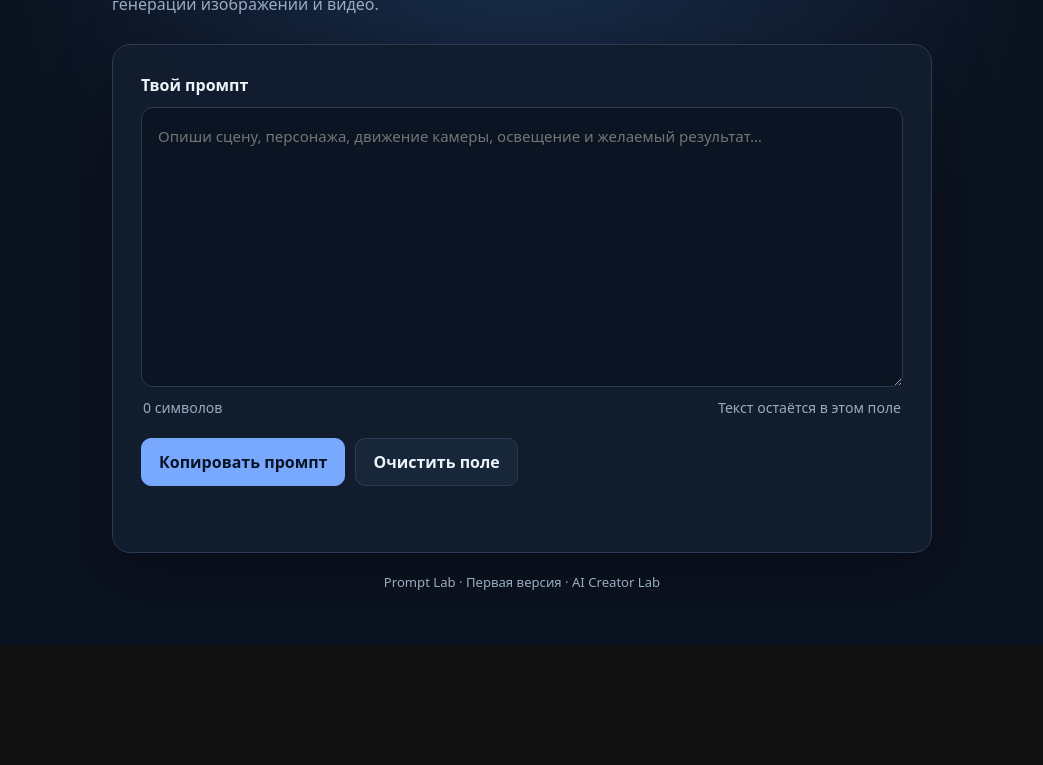
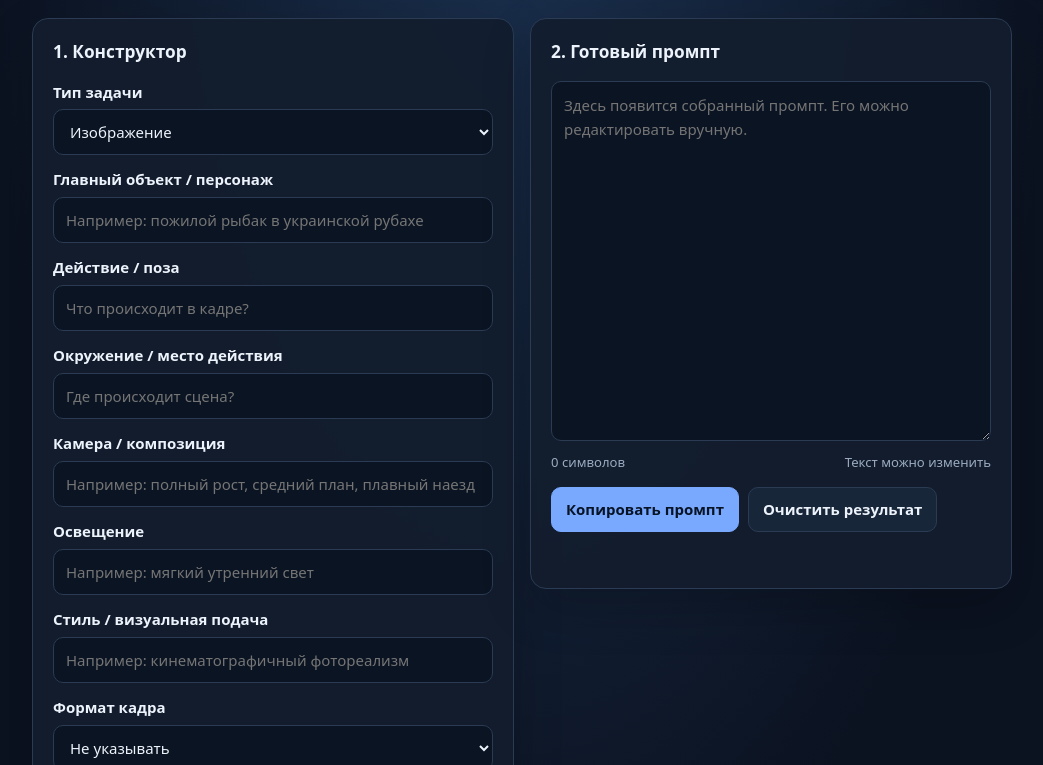
Before and after one commit to vladmirkiev-art/ai-creator-lab, a plain HTML site: page index.html in a window 1280 px wide. Shown: the part 174-939 px from the top of the page, without its empty margins (118-1161 px from the left). Before the commit the page ends 819 px from the top, so only its background shows below. Drawn offline with Linux system fonts and the light colour scheme.

Commit message:
Build structured Prompt Lab workspace

```diff
--- a/index.html
+++ b/index.html
@@ -4,55 +4,38 @@
   <meta charset="utf-8">
   <meta name="viewport" content="width=device-width, initial-scale=1">
   <meta name="theme-color" content="#101827">
+  <meta name="description" content="Prompt Lab — рабочее пространство AI Creator для создания и подготовки промптов.">
   <title>Prompt Lab — AI Creator</title>
   <style>
     :root {
       color-scheme: dark;
-      --bg: #0b1220;
-      --panel: #121d2e;
-      --panel-2: #18263a;
-      --text: #edf3fb;
-      --muted: #9aabc0;
-      --accent: #79a9ff;
-      --border: #2a3b53;
+      --bg:#0b1220; --panel:#121d2e; --panel2:#18263a; --text:#edf3fb;
+      --muted:#9aabc0; --accent:#79a9ff; --border:#2a3b53; --good:#9ed9b3;
     }
-    * { box-sizing: border-box; }
-    body {
-      margin: 0; min-height: 100vh; padding: 32px 18px;
-      background: radial-gradient(ellipse at top, #1b3150 0, var(--bg) 58%);
-      color: var(--text); font: 16px/1.5 system-ui, -apple-system, Segoe UI, sans-serif;
-    }
-    main { width: min(820px, 100%); margin: 0 auto; }
-    header { margin: 12px 0 28px; }
-    .eyebrow { color: var(--accent); font-size: .78rem; font-weight: 700; letter-spacing: .16em; text-transform: uppercase; }
-    h1 { margin: 8px 0; font-size: clamp(2rem, 7vw, 3.2rem); line-height: 1.08; }
-    .intro { color: var(--muted); max-width: 600px; }
-    .card { background: color-mix(in srgb, var(--panel) 94%, transparent); border: 1px solid var(--border); border-radius: 18px; padding: clamp(18px, 4vw, 28px); box-shadow: 0 18px 60px #0005; }
-    label { display: block; margin-bottom: 10px; font-weight: 650; }
-    textarea {
-      display: block; width: 100%; min-height: 280px; resize: vertical;
-      padding: 16px; border: 1px solid var(--border); border-radius: 12px;
-      background: #0b1422; color: var(--text); font: inherit; font-size: 15px; line-height: 1.6;
-      outline: none;
-    }
-    textarea:focus { border-color: var(--accent); box-shadow: 0 0 0 3px #79a9ff22; }
-    .meta { display: flex; justify-content: space-between; gap: 12px; margin: 10px 2px 20px; color: var(--muted); font-size: .88rem; }
-    .actions { display: flex; flex-wrap: wrap; gap: 10px; }
-    button {
-      border: 1px solid var(--border); border-radius: 10px; padding: 11px 17px;
-      color: var(--text); background: var(--panel-2); font: inherit; font-weight: 650;
-      cursor: pointer; transition: transform .15s, border-color .15s;
-    }
-    button:hover { border-color: var(--accent); transform: translateY(-1px); }
-    button.primary { background: var(--accent); color: #081426; border-color: var(--accent); }
-    button:focus-visible { outline: 3px solid #79a9ff88; outline-offset: 2px; }
-    #status { min-height: 24px; margin: 14px 2px 0; color: #9ed9b3; font-size: .9rem; }
-    footer { margin: 20px 4px; color: var(--muted); font-size: .82rem; text-align: center; }
-    @media (max-width: 520px) {
-      body { padding: 18px 12px; }
-      .actions button { flex: 1 1 100%; }
-      textarea { min-height: 240px; }
-    }
+    *{box-sizing:border-box}
+    body{margin:0;min-height:100vh;padding:28px 16px;background:radial-gradient(ellipse at top,#1b3150 0,var(--bg) 60%);color:var(--text);font:15px/1.5 system-ui,-apple-system,Segoe UI,sans-serif}
+    main{width:min(980px,100%);margin:auto}
+    header{margin:8px 0 24px}
+    .eyebrow{color:var(--accent);font-size:.76rem;font-weight:750;letter-spacing:.15em;text-transform:uppercase}
+    h1{margin:7px 0;font-size:clamp(2rem,6vw,3rem);line-height:1.08}
+    .intro{max-width:680px;color:var(--muted);margin:10px 0}
+    .layout{display:grid;grid-template-columns:1fr 1fr;gap:16px;align-items:start}
+    .card{min-width:0;background:color-mix(in srgb,var(--panel) 95%,transparent);border:1px solid var(--border);border-radius:16px;padding:20px;box-shadow:0 18px 50px #0003}
+    h2{font-size:1.08rem;margin:0 0 16px}
+    label{display:block;font-weight:650;margin:13px 0 6px}
+    input,select,textarea{width:100%;border:1px solid var(--border);border-radius:10px;background:#0b1422;color:var(--text);font:inherit;padding:11px 12px;outline:none}
+    input:focus,select:focus,textarea:focus{border-color:var(--accent);box-shadow:0 0 0 3px #79a9ff20}
+    textarea{min-height:220px;resize:vertical;line-height:1.6}
+    #result{min-height:360px}
+    .hint{color:var(--muted);font-size:.82rem;margin:6px 0}
+    .actions{display:flex;flex-wrap:wrap;gap:9px;margin-top:14px}
+    button{border:1px solid var(--border);border-radius:10px;padding:10px 14px;background:var(--panel2);color:var(--text);font:inherit;font-weight:650;cursor:pointer}
+    button:hover{border-color:var(--accent)}
+    button.primary{background:var(--accent);color:#081426;border-color:var(--accent)}
+    #status{min-height:24px;color:var(--good);font-size:.88rem;margin:12px 2px 0}
+    .counter{display:flex;justify-content:space-between;color:var(--muted);font-size:.82rem;margin-top:7px}
+    footer{text-align:center;color:var(--muted);font-size:.8rem;margin:20px 0}
+    @media(max-width:720px){body{padding:18px 12px}.layout{grid-template-columns:1fr}.card{padding:16px}#result{min-height:260px}}
   </style>
 </head>
 <body>
@@ -60,59 +43,115 @@
   <header>
     <div class="eyebrow">AI Creator · Workshop 01</div>
     <h1>Prompt Lab</h1>
-      <p class="intro">Простое рабочее пространство для написания и подготовки промптов к генерации изображений и видео.</p>
+    <p class="intro">Конструктор промптов для изображений и видео. Заполни нужные поля, собери черновик и отредактируй результат перед копированием.</p>
   </header>
 
-    <section class="card" aria-labelledby="prompt-label">
-      <label id="prompt-label" for="prompt">Твой промпт</label>
-      <textarea id="prompt" placeholder="Опиши сцену, персонажа, движение камеры, освещение и желаемый результат…"></textarea>
-      <div class="meta">
-        <span id="counter" aria-live="polite">0 символов</span>
-        <span>Текст остаётся в этом поле</span>
+  <div class="layout">
+    <section class="card" aria-labelledby="builder-title">
+      <h2 id="builder-title">1. Конструктор</h2>
+      <label for="task">Тип задачи</label>
+      <select id="task">
+        <option value="Изображение">Изображение</option>
+        <option value="Видео">Видео</option>
+      </select>
+
+      <label for="subject">Главный объект / персонаж</label>
+      <input id="subject" placeholder="Например: пожилой рыбак в украинской рубахе">
+
+      <label for="action">Действие / поза</label>
+      <input id="action" placeholder="Что происходит в кадре?">
+
+      <label for="scene">Окружение / место действия</label>
+      <input id="scene" placeholder="Где происходит сцена?">
+
+      <label for="camera">Камера / композиция</label>
+      <input id="camera" placeholder="Например: полный рост, средний план, плавный наезд">
+
+      <label for="light">Освещение</label>
+      <input id="light" placeholder="Например: мягкий утренний свет">
+
+      <label for="style">Стиль / визуальная подача</label>
+      <input id="style" placeholder="Например: кинематографичный фотореализм">
+
+      <label for="format">Формат кадра</label>
+      <select id="format">
+        <option value="">Не указывать</option>
+        <option value="9:16, вертикальный формат">9:16 — вертикальный</option>
+        <option value="16:9, горизонтальный формат">16:9 — горизонтальный</option>
+        <option value="1:1, квадратный формат">1:1 — квадратный</option>
+        <option value="3:4, вертикальный формат">3:4 — портретный</option>
+      </select>
+
+      <label for="limits">Важные ограничения</label>
+      <textarea id="limits" rows="3" placeholder="Например: сохранить лицо и одежду без изменений; не добавлять текст и логотипы."></textarea>
+      <div class="actions">
+        <button class="primary" id="build" type="button">Собрать промпт</button>
+        <button id="reset" type="button">Очистить поля</button>
       </div>
+    </section>
+
+    <section class="card" aria-labelledby="result-title">
+      <h2 id="result-title">2. Готовый промпт</h2>
+      <textarea id="result" placeholder="Здесь появится собранный промпт. Его можно редактировать вручную."></textarea>
+      <div class="counter"><span id="counter">0 символов</span><span>Текст можно изменить</span></div>
       <div class="actions">
         <button class="primary" id="copy" type="button">Копировать промпт</button>
-        <button id="clear" type="button">Очистить поле</button>
+        <button id="clear-result" type="button">Очистить результат</button>
       </div>
       <p id="status" role="status" aria-live="polite"></p>
     </section>
-
-    <footer>Prompt Lab · Первая версия · AI Creator Lab</footer>
+  </div>
+  <footer>Prompt Lab · AI Creator Lab · Рабочая версия для тестирования</footer>
 </main>
 <script>
-    const promptField = document.querySelector("#prompt");
-    const counter = document.querySelector("#counter");
-    const status = document.querySelector("#status");
-
-    function updateCounter() {
-      const count = promptField.value.length;
-      counter.textContent = count.toLocaleString("ru-RU") + " " +
-        (count === 1 ? "символ" : count > 1 && count < 5 ? "символа" : "символов");
+  const $ = (id) => document.getElementById(id);
+  const fields = ["task","subject","action","scene","camera","light","style","format","limits"];
+  function value(id){return $(id).value.trim();}
+  function buildPrompt(){
+    const parts = [];
+    const task = value("task");
+    const subject = value("subject");
+    const action = value("action");
+    const scene = value("scene");
+    const camera = value("camera");
+    const light = value("light");
+    const style = value("style");
+    const format = value("format");
+    const limits = value("limits");
+    if(subject) parts.push(subject + ".");
+    if(action) parts.push("Действие: " + action + ".");
+    if(scene) parts.push("Окружение: " + scene + ".");
+    if(camera) parts.push("Камера и композиция: " + camera + ".");
+    if(light) parts.push("Освещение: " + light + ".");
+    if(style) parts.push("Визуальный стиль: " + style + ".");
+    if(format) parts.push("Формат: " + format + ".");
+    if(limits) parts.push("Ограничения и требования: " + limits);
+    if(parts.length === 0){ $("status").textContent = "Заполни хотя бы одно поле конструктора."; return; }
+    const prefix = task === "Видео" ? "Создай видео." : "Создай изображение.";
+    $("result").value = prefix + "\n\n" + parts.join("\n");
+    updateCounter();
+    $("status").textContent = "Черновик собран. Проверь формулировки перед использованием.";
   }
-
-    promptField.addEventListener("input", updateCounter);
-
-    document.querySelector("#copy").addEventListener("click", async () => {
-      if (!promptField.value.trim()) {
-        status.textContent = "Сначала напиши промпт.";
-        return;
+  function updateCounter(){
+    const n = $("result").value.length;
+    const word = n % 10 === 1 && n % 100 !== 11 ? "символ" : (n % 10 >= 2 && n % 10 <= 4 && !(n % 100 >= 12 && n % 100 <= 14) ? "символа" : "символов");
+    $("counter").textContent = n.toLocaleString("ru-RU") + " " + word;
   }
-      try {
-        await navigator.clipboard.writeText(promptField.value);
-        status.textContent = "Промпт скопирован.";
-      } catch {
-        promptField.select();
-        status.textContent = "Автокопирование недоступно. Выдели текст и скопируй его вручную.";
-      }
+  $("build").addEventListener("click",buildPrompt);
+  $("result").addEventListener("input",updateCounter);
+  $("reset").addEventListener("click",()=>{
+    fields.forEach(id=>$(id).value = id === "task" ? "Изображение" : "");
+    $("status").textContent = "Поля конструктора очищены.";
   });
-
-    document.querySelector("#clear").addEventListener("click", () => {
-      promptField.value = "";
-      updateCounter();
-      status.textContent = "Поле очищено.";
-      promptField.focus();
+  $("clear-result").addEventListener("click",()=>{
+    $("result").value = ""; updateCounter(); $("status").textContent = "Результат очищен.";
   });
-
+  $("copy").addEventListener("click",async()=>{
+    const text = $("result").value;
+    if(!text.trim()){$("status").textContent = "Сначала собери или введи промпт.";return;}
+    try{await navigator.clipboard.writeText(text);$("status").textContent = "Промпт скопирован.";}
+    catch{$("result").select();$("status").textContent = "Автокопирование недоступно. Выдели текст и скопируй вручную.";}
+  });
   updateCounter();
 </script>
 </body>
```
Lines whose indentation alone changed are shown as unchanged.
